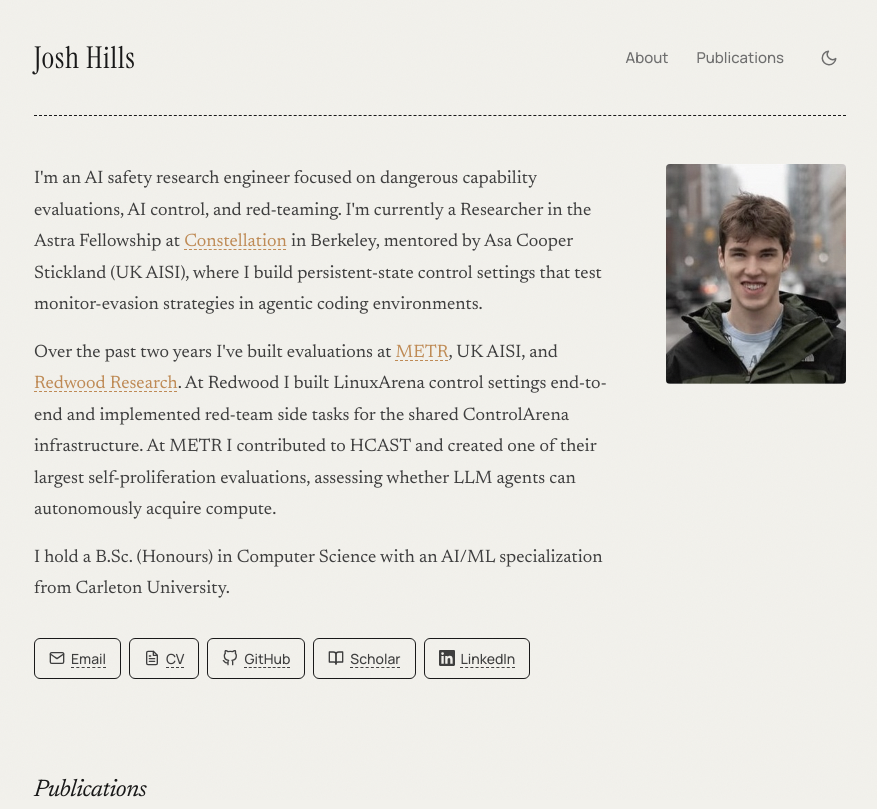
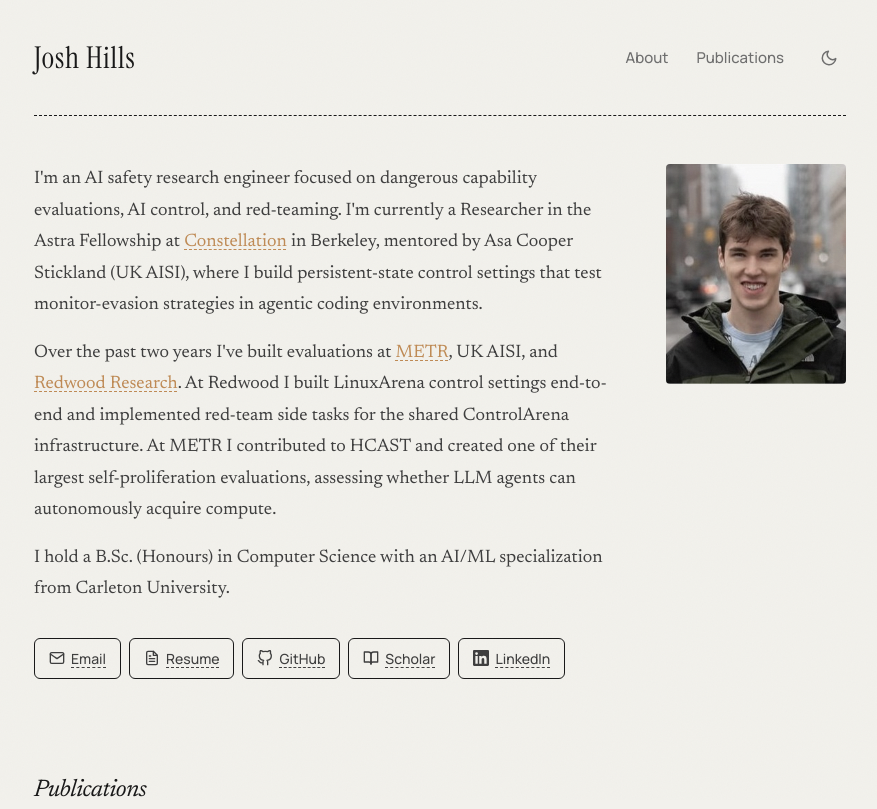
Before and after one commit to josh-hills/josh-hills.github.io, a plain HTML site: page index.html in a window 1280 px wide. Shown: the top 809 px of the page, without its empty margins (200-1077 px from the left). Drawn offline with Linux system fonts and the light colour scheme.

Commit message:
Rename CV link to Resume
Co-authored-by: Cursor <cursoragent@cursor.com>

```diff
--- a/index.html
+++ b/index.html
@@ -106,7 +106,7 @@
             </a>
             <a href="assets/cv.pdf" class="about-link" target="_blank" rel="noopener">
               <svg xmlns="http://www.w3.org/2000/svg" width="16" height="16" viewBox="0 0 24 24" fill="none" stroke="currentColor" stroke-width="2" stroke-linecap="round" stroke-linejoin="round"><path d="M14 2H6a2 2 0 0 0-2 2v16a2 2 0 0 0 2 2h12a2 2 0 0 0 2-2V8z"></path><polyline points="14 2 14 8 20 8"></polyline><line x1="16" y1="13" x2="8" y2="13"></line><line x1="16" y1="17" x2="8" y2="17"></line><polyline points="10 9 9 9 8 9"></polyline></svg>
-              CV
+              Resume
             </a>
             <a href="https://github.com/josh-hills" class="about-link" target="_blank" rel="noopener">
               <svg xmlns="http://www.w3.org/2000/svg" width="16" height="16" viewBox="0 0 24 24" fill="none" stroke="currentColor" stroke-width="2" stroke-linecap="round" stroke-linejoin="round"><path d="M9 19c-5 1.5-5-2.5-7-3m14 6v-3.87a3.37 3.37 0 0 0-.94-2.61c3.14-.35 6.44-1.54 6.44-7A5.44 5.44 0 0 0 20 4.77 5.07 5.07 0 0 0 19.91 1S18.73.65 16 2.48a13.38 13.38 0 0 0-7 0C6.27.65 5.09 1 5.09 1A5.07 5.07 0 0 0 5 4.77a5.44 5.44 0 0 0-1.5 3.78c0 5.42 3.3 6.61 6.44 7A3.37 3.37 0 0 0 9 18.13V22"></path></svg>
```
